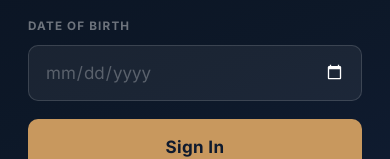
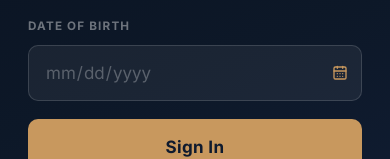
Before and after one commit to rikhinagra/hr-portal, a Next.js app: page /login in a window 390 px wide. Shown: the part 373-532 px from the top of the page. Built offline with nearby package versions, Linux system fonts and the light colour scheme.

Commit message:
Revert "Fix duplicate calendar icon on mobile login date field"
This reverts commit 686a32c5e1224f66e69d278dd776b005ed23c488.

```diff
--- a/app/login/page.tsx
+++ b/app/login/page.tsx
@@ -77,6 +77,7 @@ export default function LoginPage() {
             </div>
             <div>
               <label className="mobile-label">Date of Birth</label>
+              <div style={{ position: 'relative' }}>
                 <input
                   type="date" value={dob}
                   onChange={e => { setDob(e.target.value); setError(''); }}
@@ -85,6 +86,8 @@ export default function LoginPage() {
                   onFocus={e => (e.target.style.borderColor = '#c8985e')}
                   onBlur={e => (e.target.style.borderColor = 'rgba(255,255,255,.14)')}
                 />
+                <CalendarDays size={16} color="#c8985e" style={{ position: 'absolute', right: 14, top: '50%', transform: 'translateY(-50%)', pointerEvents: 'none' }} />
+              </div>
             </div>
 
             {error && (
@@ -236,6 +239,7 @@ export default function LoginPage() {
           transition: border-color .15s;
         }
         .mobile-input::placeholder { color: rgba(255,255,255,0.2); }
+        .mobile-date::-webkit-calendar-picker-indicator { opacity: 0; }
         .desktop-date { position: relative; }
         .desktop-date::-webkit-calendar-picker-indicator {
           position: absolute;
```
Lines whose indentation alone changed are shown as unchanged.
